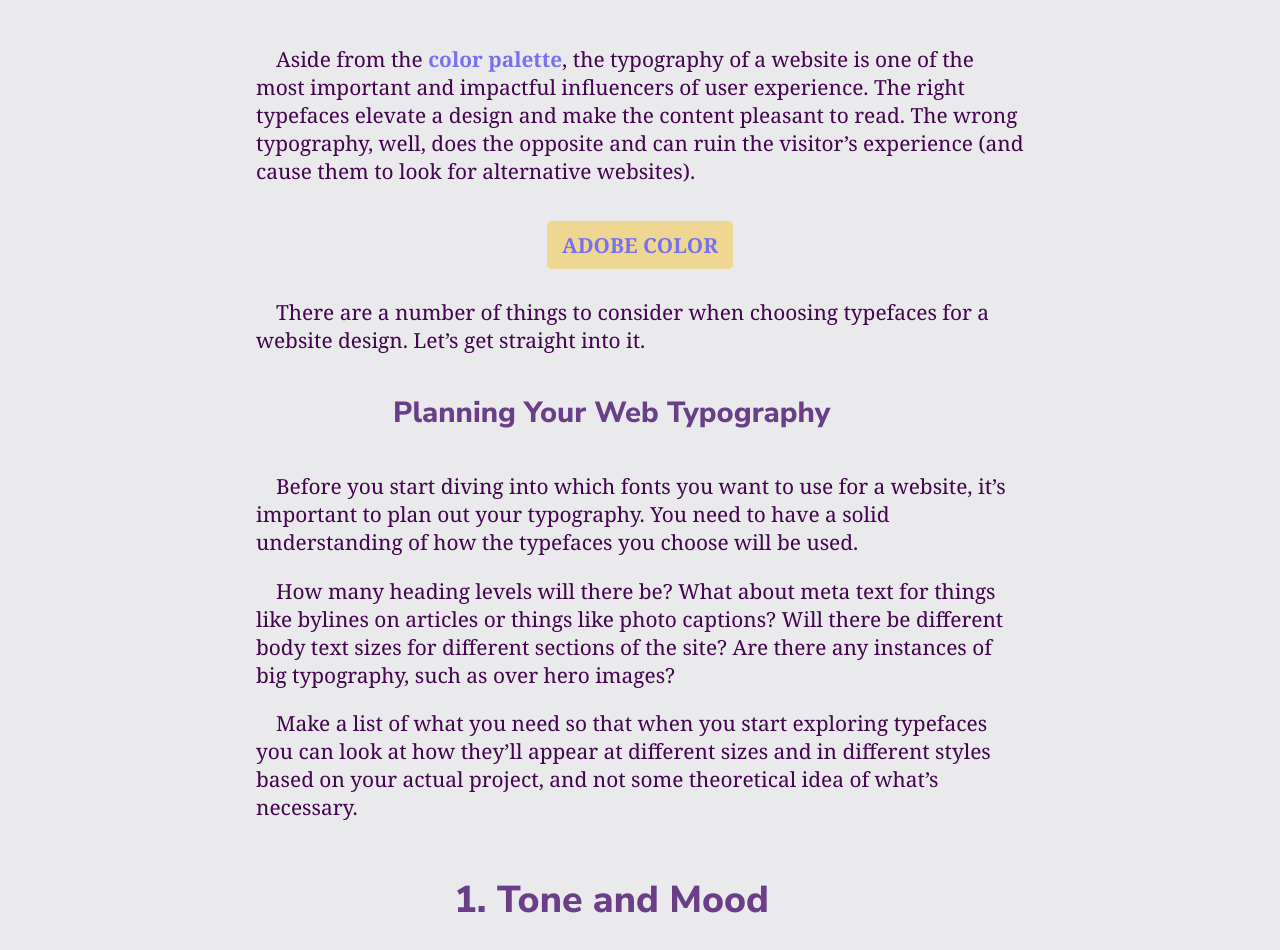
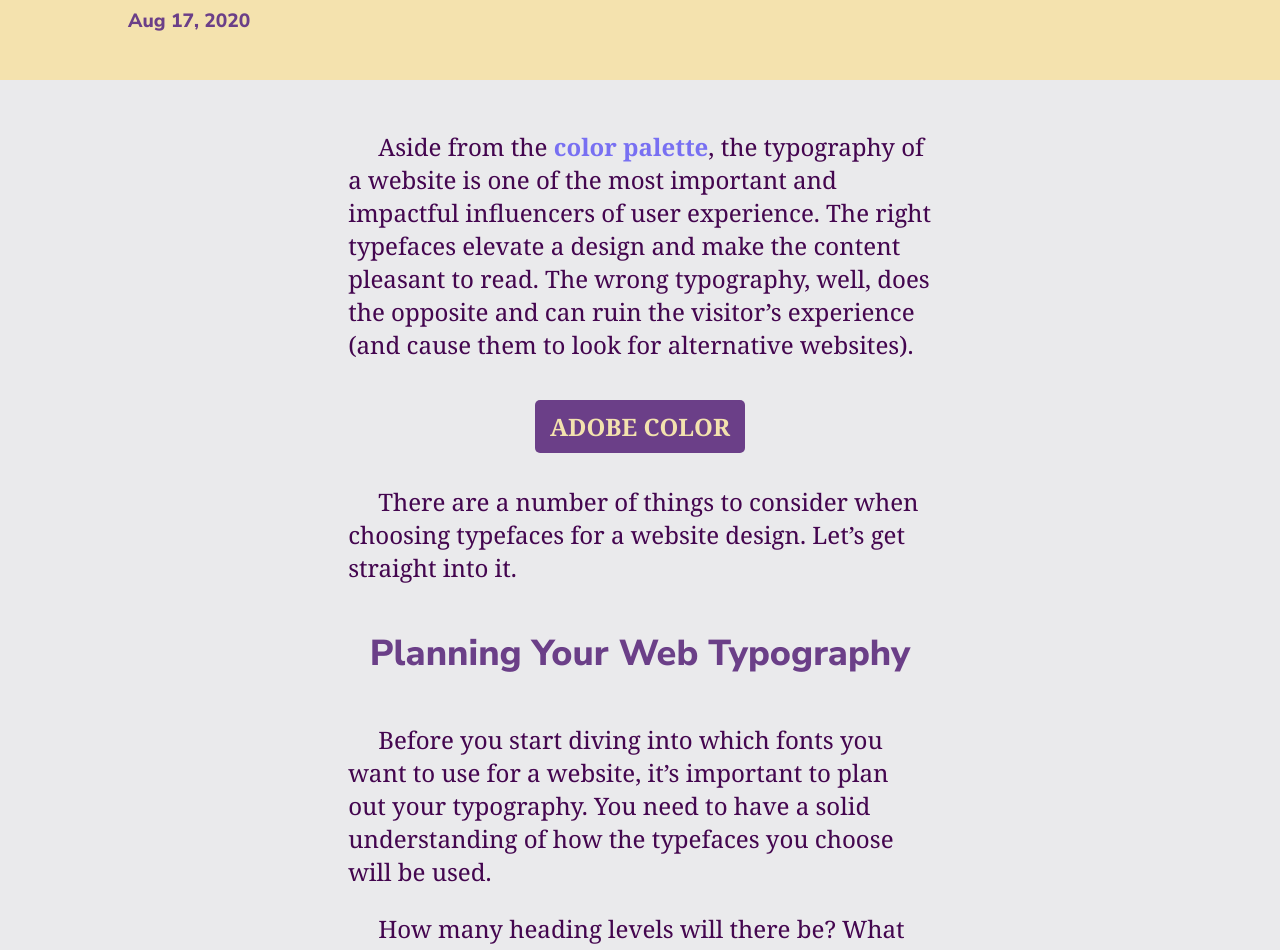
Before and after one commit to a-chamala/codingawebpage, a plain HTML site: page index.html in a window 1280 px wide. Shown: the part 560-1510 px from the top of the page. Drawn offline with Linux system fonts and the light colour scheme.

Commit message:
Update style.css

```diff
--- a/style.css
+++ b/style.css
@@ -1,5 +1,5 @@
 @charset "UTF-8";
-h1, h2, h3, h4, h5 {
+h1, h2, h3, h4, h5, h6 {
     font-family: "Nunito Sans", system-ui;
     font-optical-sizing: auto;
     font-weight: 800;
@@ -7,29 +7,46 @@ h1, h2, h3, h4, h5 {
     font-variation-settings: "wdth" 100,
     "YTLC" 500;
     color: #6B3F88;
-    margin-right: 10%
+
 		}
 h1 {
 	font-size: 310%;
 	margin-bottom: 0%;
-}
-h3 {
-	font-size: 180%;
-	padding-top: 1%;
-	padding-bottom: 0%;
+	margin-right: 10%;
 }
 
 h2 {
-	font-size: 140%;
+	font-size: 150%;
 	padding-top: 3%;
 	padding-bottom: 2%;
 }
-h2, h3 {
+h5 {
+	font-size: 90%;
+	margin-bottom: 0%;
+}
+h6 {
+	font-size: 80%;
+	margin-bottom: 2%;
+}
+h4 {
+	font-size: 130%;
+}
+h2, h3, h4 {
 	text-align: center;
 	/*display: flex;
 	justify-content: center;
 	align-items: center;*/
 	padding-top: 2%;
+}
+h3 {
+	font-size: 240%;
+	/*background-color: #F3E2AE;*/
+
+	margin-left: auto;
+	margin-right: auto;
+	text-align: center;
+	justify-content: center;
+
 }
 
 body {
@@ -41,21 +58,27 @@ body {
 	margin: 0%;
     background-color: #EAEAEC;
     color: #44064F;
-	font-size: 130%;
+	font-size: 150%;
 
 		}
 section {
 	margin-left: 20%;
 	margin-right: 20%;
 	padding-top: 2%;
-	text-indent: 20px;
+	margin-bottom: 5%;
 
 }
+
 .rightAlign {
 	float: right;
 	}
 .leftAlign {
 	float: left;
+}
+p {
+	text-indent: 30px;
+	margin-left: 12%;
+	margin-right: 12%;
 }
 a {
 	color: #7870F2;
@@ -68,9 +91,10 @@ a:hover {
 footer {
 	background-color: #C7BAD9;
 	padding-top: 30px;
-	padding-left: 8%;
-	padding-right: 8%;
+	padding-left: 15%;
+	padding-right: 15%;
 	padding-bottom: 2%;
+	text-indent: -20px;
 
 }
 
@@ -81,28 +105,37 @@ header {
 	padding-top: 3%;
 	padding-bottom: 2%;
 	background-color: #F4E2AE;
-
-
+}
+li {
+	padding-bottom: 2%;
+}
+span {
+	background-color: #F3E2AE;
+	padding-right: 20px;
+    padding-left: 20px;
+    padding-bottom: 10px;
+    padding-top: 10px;
 }
 .button a {
-    background-color: #EED790;
-    color: #7870F2;
+    background-color: #6B3F88;
+    color: #F3E2AE;
     padding-right: 15px;
     padding-left: 15px;
     padding-bottom: 10px;
     padding-top: 10px;
     border-radius: 5px;
-	text-indent: 0px;
+
 }
 .button a:hover {
-    background-color: #805F19;
-    color: #E8E6FC
+    background-color: #F3E2AE;
+    color: #6B3F88
 }
 .center {
 	display: flex;
 	justify-content: center;
 	align-items: center;
 	padding-top: 2%;
+
 }
 .centerImage {
 	display: block;
```
